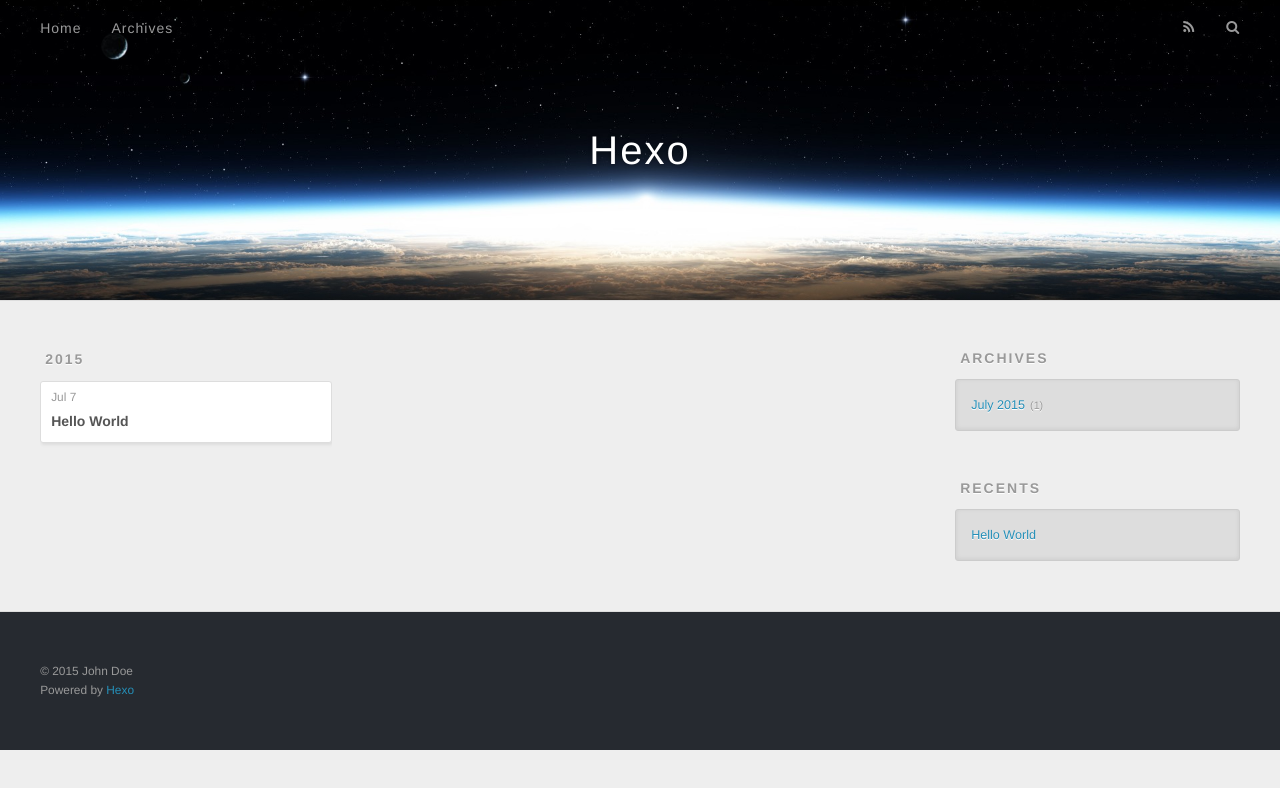
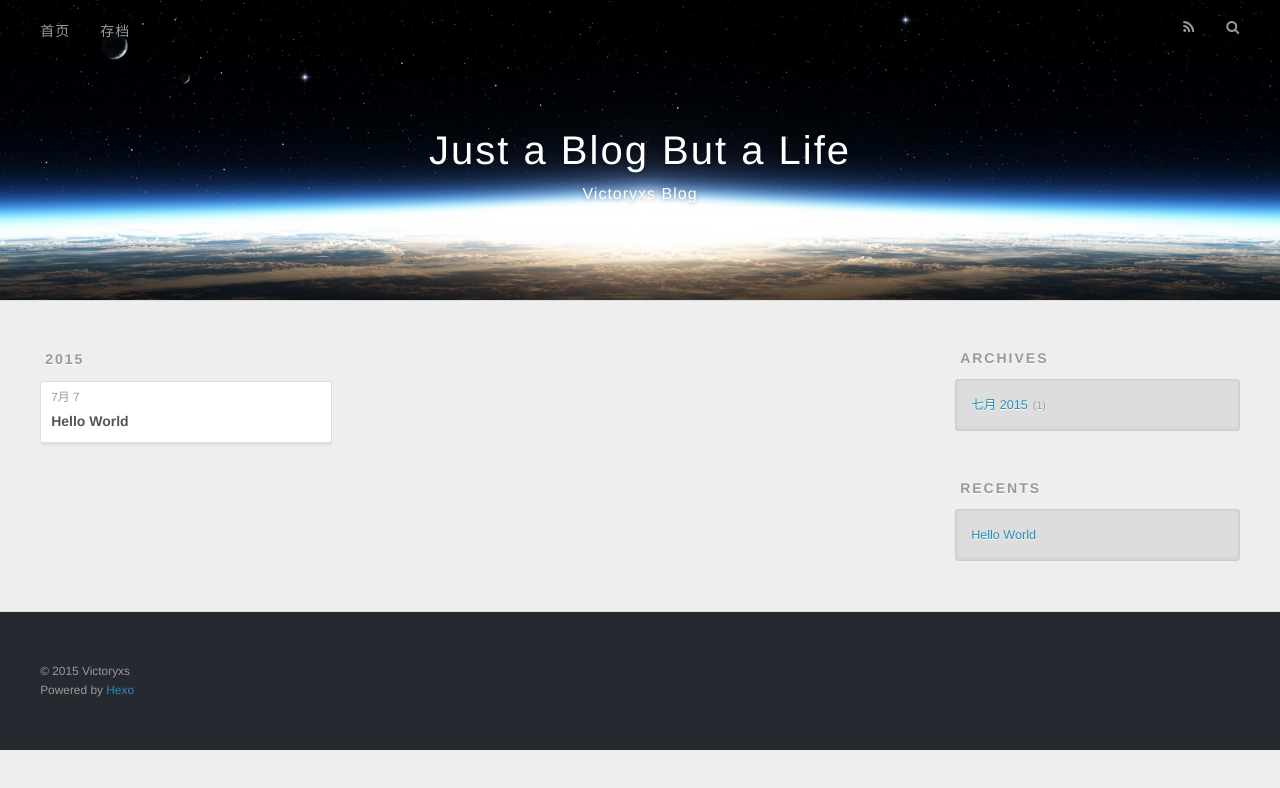
Before and after one commit to victoryxs/victoryxs.github.io, a plain HTML site: page archives/2015/07/index.html in a window 1280 px wide. Drawn offline with nearby package versions, Linux system fonts and the light colour scheme.

Commit message:
Site updated: 2015-07-07 13:03:19

```diff
--- a/archives/2015/07/index.html
+++ b/archives/2015/07/index.html
@@ -3,19 +3,19 @@
 <head>
   <meta charset="utf-8">
 
-  <title>Archives: 2015/7 | Hexo</title>
+  <title>Archives: 2015/7 | Just a Blog But a Life</title>
   <meta name="viewport" content="width=device-width, initial-scale=1, maximum-scale=1">
-  <meta name="description">
+  <meta name="description" content="记录生活学习的点点滴滴">
 <meta property="og:type" content="website">
-<meta property="og:title" content="Hexo">
+<meta property="og:title" content="Just a Blog But a Life">
 <meta property="og:url" content="http://yoursite.com/archives/2015/07/index.html">
-<meta property="og:site_name" content="Hexo">
-<meta property="og:description">
+<meta property="og:site_name" content="Just a Blog But a Life">
+<meta property="og:description" content="记录生活学习的点点滴滴">
 <meta name="twitter:card" content="summary">
-<meta name="twitter:title" content="Hexo">
-<meta name="twitter:description">
+<meta name="twitter:title" content="Just a Blog But a Life">
+<meta name="twitter:description" content="记录生活学习的点点滴滴">
 
-    <link rel="alternative" href="/atom.xml" title="Hexo" type="application/atom+xml">
+    <link rel="alternative" href="/atom.xml" title="Just a Blog But a Life" type="application/atom+xml">
 
 
     <link rel="icon" href="/favicon.png">
@@ -33,17 +33,21 @@
   <div id="header-outer" class="outer">
     <div id="header-title" class="inner">
       <h1 id="logo-wrap">
-        <a href="/" id="logo">Hexo</a>
+        <a href="/" id="logo">Just a Blog But a Life</a>
       </h1>
+
+        <h2 id="subtitle-wrap">
+          <a href="/" id="subtitle">Victoryxs  Blog</a>
+        </h2>
 
     </div>
     <div id="header-inner" class="inner">
       <nav id="main-nav">
         <a id="main-nav-toggle" class="nav-icon"></a>
 
-          <a class="main-nav-link" href="/">Home</a>
+          <a class="main-nav-link" href="/">首页</a>
 
-          <a class="main-nav-link" href="/archives">Archives</a>
+          <a class="main-nav-link" href="/archive">存档</a>
 
       </nav>
       <nav id="sub-nav">
@@ -76,7 +80,7 @@
   <div class="archive-article-inner">
     <header class="archive-article-header">
       <a href="/2015/07/07/hello-world/" class="archive-article-date">
-  <time datetime="2015-07-07T02:05:57.000Z" itemprop="datePublished">Jul 7</time>
+  <time datetime="2015-07-07T02:05:57.000Z" itemprop="datePublished">7月 7</time>
 </a>
 
 
@@ -106,7 +110,7 @@
   <div class="widget-wrap">
     <h3 class="widget-title">Archives</h3>
     <div class="widget">
-      <ul class="archive-list"><li class="archive-list-item"><a class="archive-list-link" href="/archives/2015/07/">July 2015</a><span class="archive-list-count">1</span></li></ul>
+      <ul class="archive-list"><li class="archive-list-item"><a class="archive-list-link" href="/archives/2015/07/">七月 2015</a><span class="archive-list-count">1</span></li></ul>
     </div>
   </div>
 
@@ -133,7 +137,7 @@
 
   <div class="outer">
     <div id="footer-info" class="inner">
-      &copy; 2015 John Doe<br>
+      &copy; 2015 Victoryxs<br>
       Powered by <a href="http://hexo.io/" target="_blank">Hexo</a>
     </div>
   </div>
@@ -141,9 +145,9 @@
     </div>
     <nav id="mobile-nav">
 
-    <a href="/" class="mobile-nav-link">Home</a>
+    <a href="/" class="mobile-nav-link">首页</a>
 
-    <a href="/archives" class="mobile-nav-link">Archives</a>
+    <a href="/archive" class="mobile-nav-link">存档</a>
 
 </nav>
 
```
Also changed, not shown: 2015/07/07/hello-world/index.html (+15 -11 lines), archives/2015/index.html (+20 -16 lines), archives/index.html (+20 -16 lines), index.html (+20 -16 lines).
